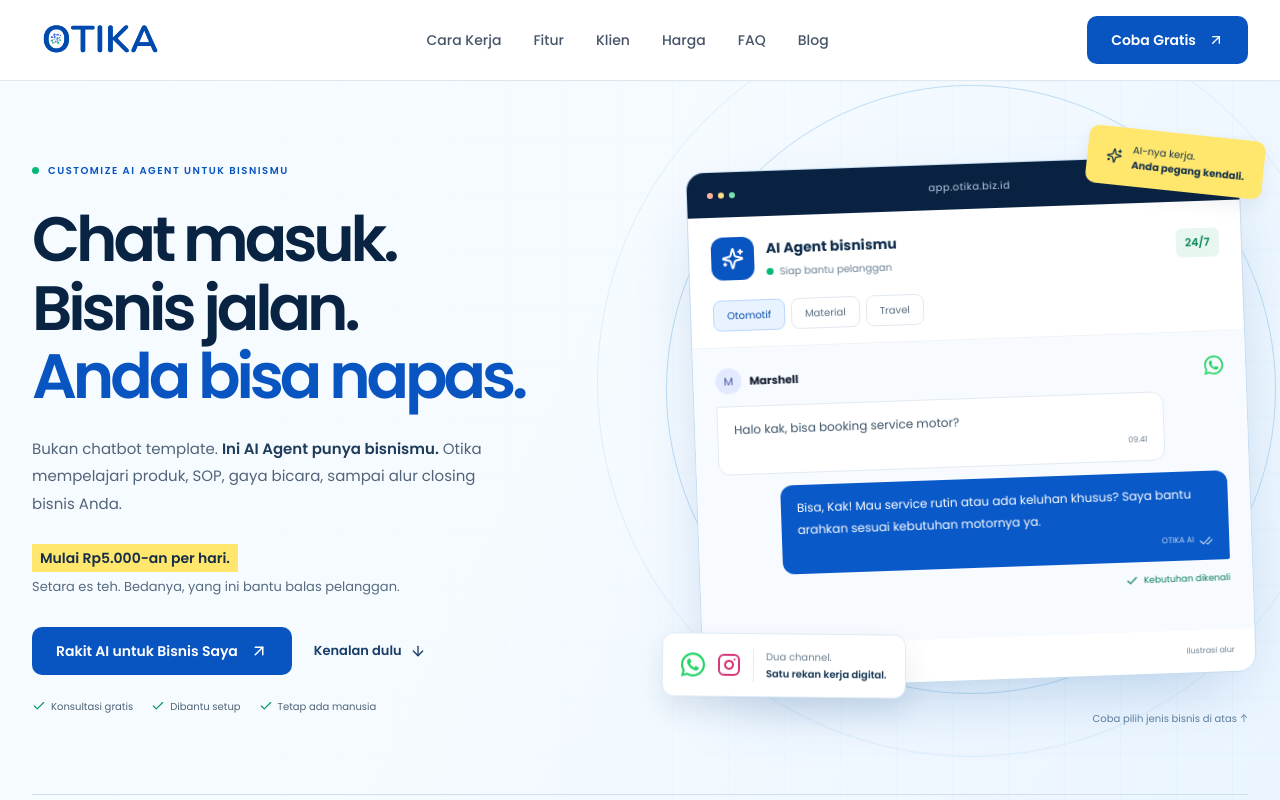
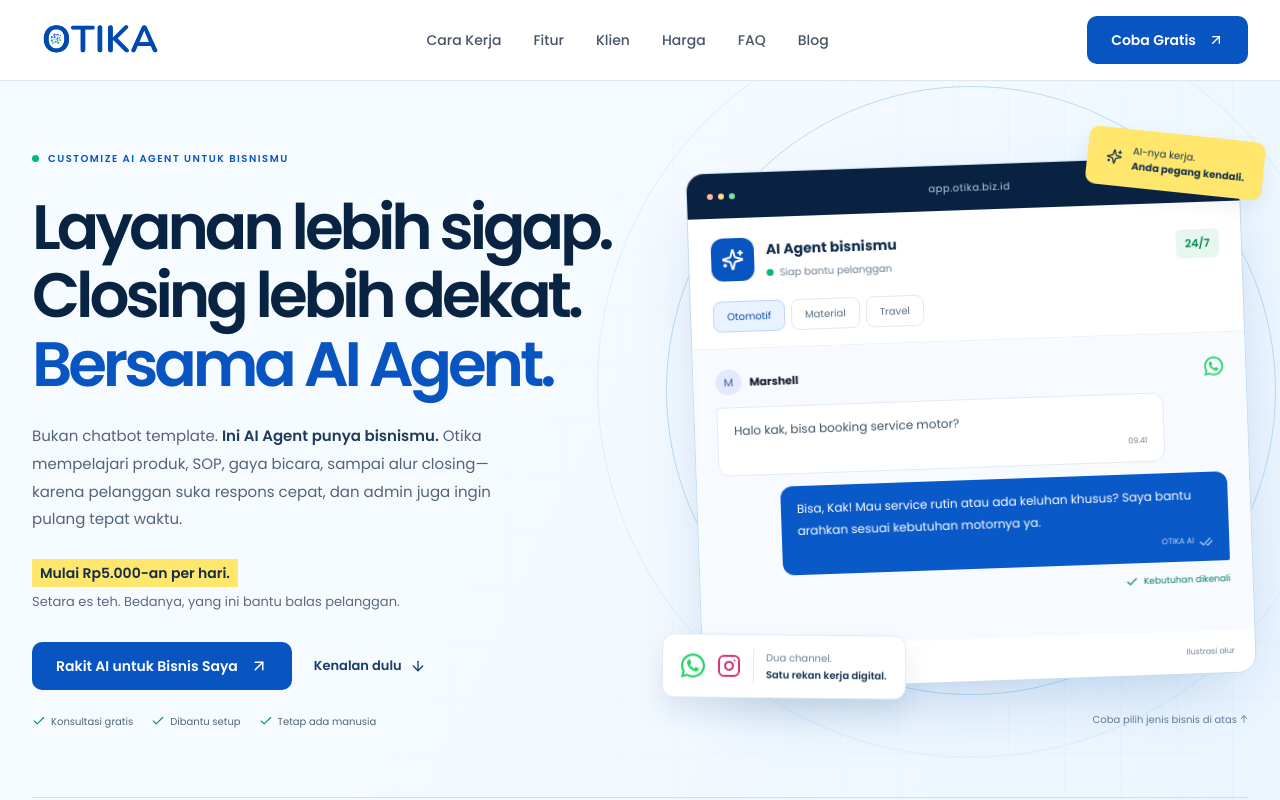
Before and after one commit to otikamyid/otika-cerdas-ai-landing, a React (Vite) app: page / in a window 1280 px wide. Shown: the top 800 px of the page. Built offline with nearby package versions, Linux system fonts and the light colour scheme.

Commit message:
copy: sharpen V3 hero message

```diff
--- a/src/components/Hero.tsx
+++ b/src/components/Hero.tsx
@@ -16,8 +16,8 @@
     <div className="v3-shell v3-hero-layout">
       <div className="v3-hero-copy">
         <span className="v3-kicker"><span className="v3-status-dot" /> CUSTOMIZE AI AGENT UNTUK BISNISMU</span>
-        <h1>Chat masuk.<br />Bisnis jalan.<br /><span className="v3-blue-text">Anda bisa napas.</span></h1>
-        <p className="v3-hero-sub">Bukan chatbot template. <strong>Ini AI Agent punya bisnismu.</strong> Otika mempelajari produk, SOP, gaya bicara, sampai alur closing bisnis Anda.</p>
+        <h1>Layanan lebih sigap.<br />Closing lebih dekat.<br /><span className="v3-blue-text">Bersama AI Agent.</span></h1>
+        <p className="v3-hero-sub">Bukan chatbot template. <strong>Ini AI Agent punya bisnismu.</strong> Otika mempelajari produk, SOP, gaya bicara, sampai alur closing—karena pelanggan suka respons cepat, dan admin juga ingin pulang tepat waktu.</p>
         <p className="v3-price-note"><mark>Mulai Rp5.000-an per hari.</mark><br /><span>Setara es teh. Bedanya, yang ini bantu balas pelanggan.</span></p>
         <div className="v3-actions">
           <a href={consultationUrl("hero V3")} target="_blank" rel="noreferrer" className="btn-primary gap-3">Rakit AI untuk Bisnis Saya <ArrowUpRight size={18} /></a>
```
